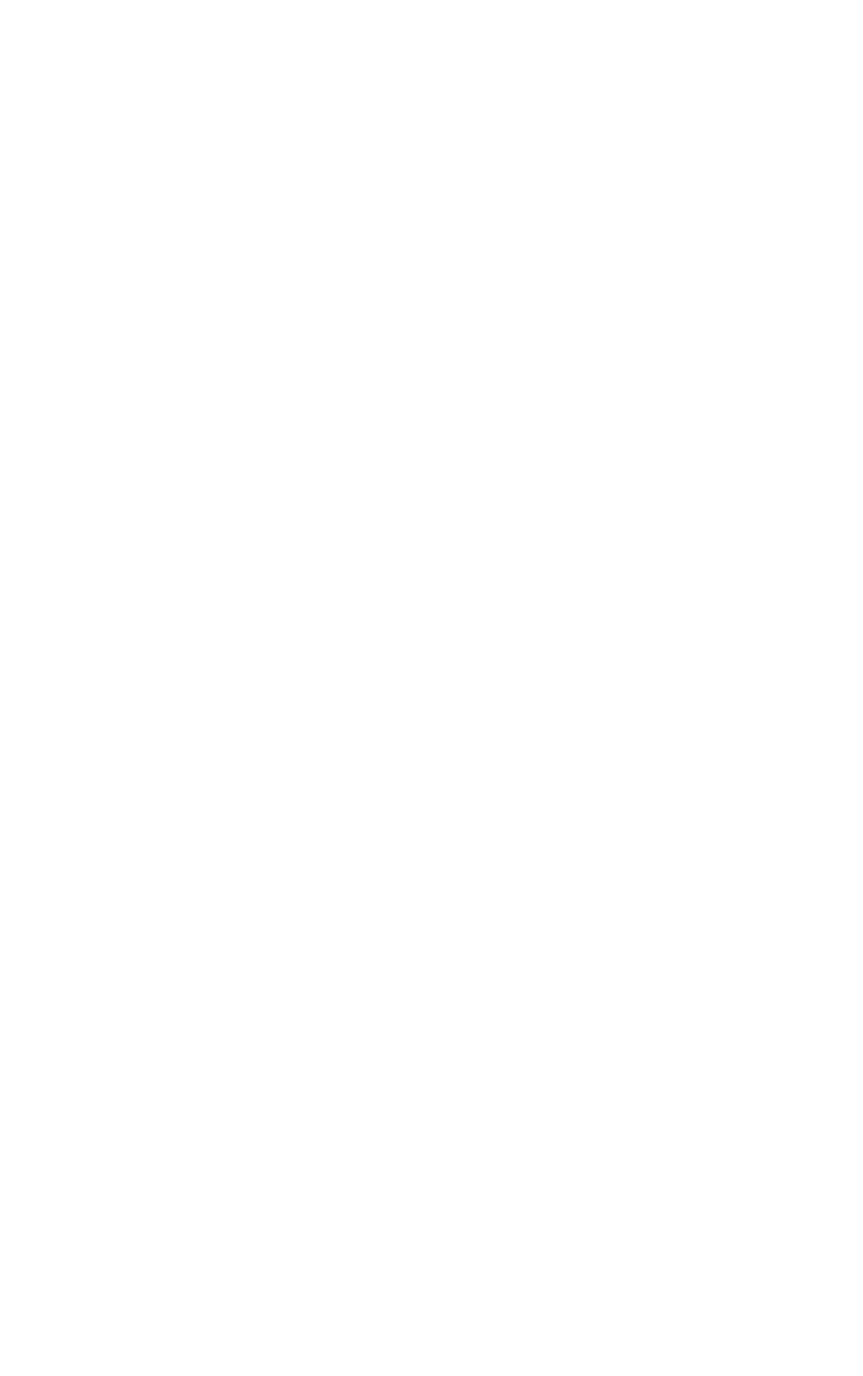
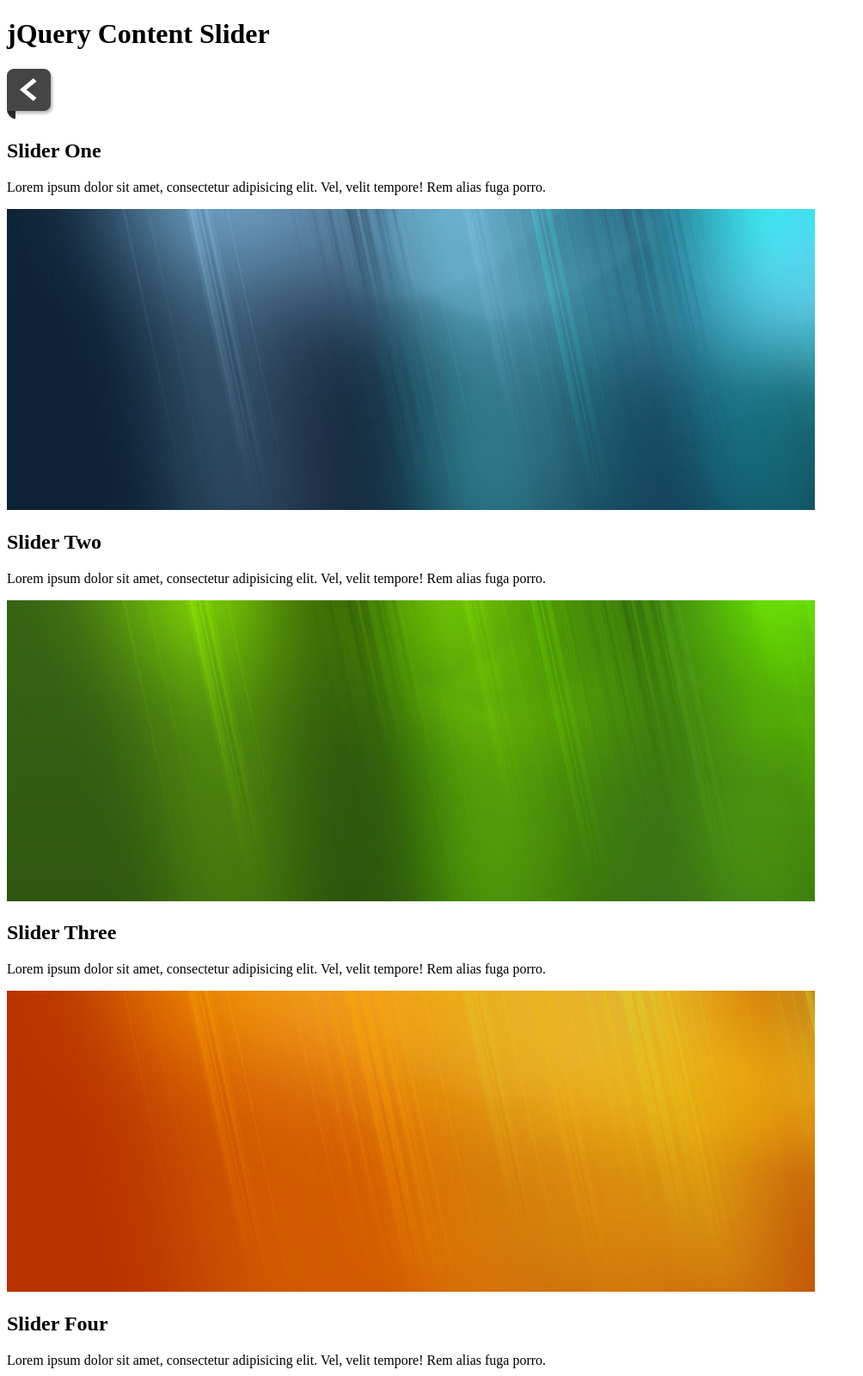
Before and after one commit to SimasDei/jQuery-three, a plain HTML site: page index.html in a window 1280 px wide. Shown: the top 1600 px of the page at 86% size, without its empty margins (0-1004 px from the left). Before the commit the page ends 800 px from the top, so only its background shows below. Drawn offline with nearby package versions, Linux system fonts and the light colour scheme.

Commit message:
add project markup

```diff
--- a/index.html
+++ b/index.html
@@ -13,5 +13,65 @@
     <script src="js/script.js"></script>
     <link rel="stylesheet" href="css/style.css" />
   </head>
-  <body></body>
+  <body>
+    <div id="container">
+      <header>
+        <h1>jQuery Content Slider</h1>
+      </header>
+      <img src="img/arrow-left.png" alt="Arrow Left" />
+      <div id="slider">
+        <div class="slide active">
+          <div class="slide-copy">
+            <h2>Slider One</h2>
+            <p>
+              Lorem ipsum dolor sit amet, consectetur adipisicing elit. Vel,
+              velit tempore! Rem alias fuga porro.
+            </p>
+          </div>
+          <img src="img/slide1.jpg" alt="Slide One" />
+        </div>
+        <div class="slide">
+          <div class="slide-copy">
+            <h2>Slider Two</h2>
+            <p>
+              Lorem ipsum dolor sit amet, consectetur adipisicing elit. Vel,
+              velit tempore! Rem alias fuga porro.
+            </p>
+          </div>
+          <img src="img/slide2.jpg" alt="Slide One" />
+        </div>
+        <div class="slide">
+          <div class="slide-copy">
+            <h2>Slider Three</h2>
+            <p>
+              Lorem ipsum dolor sit amet, consectetur adipisicing elit. Vel,
+              velit tempore! Rem alias fuga porro.
+            </p>
+          </div>
+          <img src="img/slide3.jpg" alt="Slide One" />
+        </div>
+        <div class="slide">
+          <div class="slide-copy">
+            <h2>Slider Four</h2>
+            <p>
+              Lorem ipsum dolor sit amet, consectetur adipisicing elit. Vel,
+              velit tempore! Rem alias fuga porro.
+            </p>
+          </div>
+          <img src="img/slide4.jpg" alt="Slide One" />
+        </div>
+        <div class="slide">
+          <div class="slide-copy">
+            <h2>Slider Five</h2>
+            <p>
+              Lorem ipsum dolor sit amet, consectetur adipisicing elit. Vel,
+              velit tempore! Rem alias fuga porro.
+            </p>
+          </div>
+          <img src="img/slide5.jpg" alt="Slide One" />
+        </div>
+      </div>
+      <img src="img/arrow-right.png" alt="Arrow Right" />
+    </div>
+  </body>
 </html>
```
